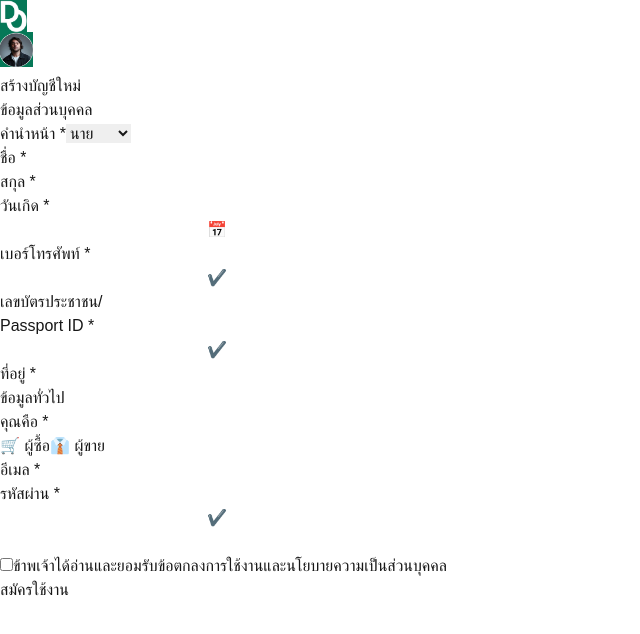
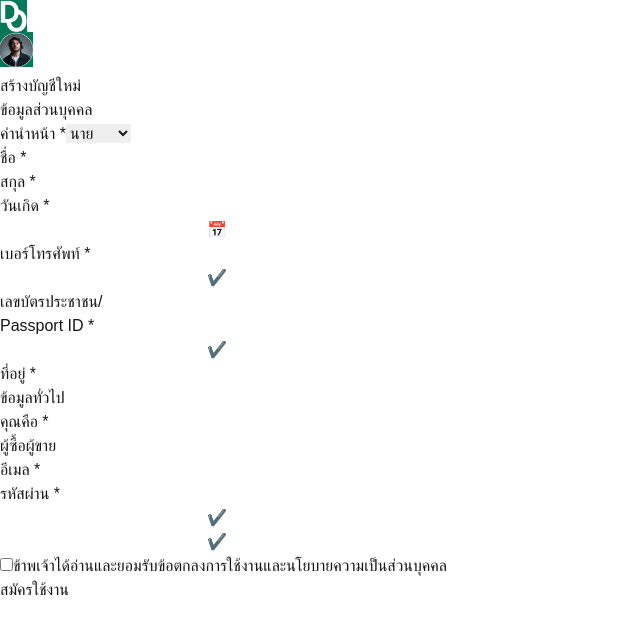
Before and after one commit to Dongy-SE2/dongy-frontend, a Next.js app: page /register in a window 1280 px wide. Shown: the top 634 px of the page, without its empty margins (0-640 px from the left). Built offline with nearby package versions, Linux system fonts and the light colour scheme; a web font is replaced by a local one.

Commit message:
fix layout

```diff
--- a/src/app/register/page.tsx
+++ b/src/app/register/page.tsx
@@ -10,31 +10,30 @@ export default function Register() {
   const [checked, setChecked] = useState(false);
 
   return (
+    <div className="mx-auto flex flex-col items-center min-h-screen bg-[#F6F7F9] bg-auto">
 
-    <div className="flex flex-col items-center min-h-screen bg-[#F6F7F9] bg-auto">
+      {/* Container for Heading + First Form */}
+      <div className="max-w-5xl w-full p-8 flex justify-between space-x-8">
 
-      <h1 className="flex place-content-evenly">
-        <div className="w-[300px] h-[80px] font-semibold text-black text-3xl px-6 py-4 text-left">
-          สร้างบัญชีใหม่
-        </div>
-      </h1>
+        <div className="w-1/2">
+          {/* Heading aligned directly above the first form */}
+          <h1 className="text-left font-semibold text-black text-3xl mb-4">
+            สร้างบัญชีใหม่
+          </h1>
 
-      <div className="max-w-5xl w-full  p-8  flex justify-between">
-
-
-
-        <div className="w-1/2 p-4">
-
-          <RegistrationForm/>
+          {/* First Form: Personal Information */}
+          <div className="p-4">
+            <RegistrationForm />
+          </div>
         </div>
 
-
-        <div className="w-1/2 p-4">
-          <div className="mb-8">
+        {/* Second form on the right */}
+        <div className="w-1/2 p-4 mt-14">
+          <div className="mb-16">
             <RegistrationForm2 />
           </div>
           <AgreementForm />
-</div>
+        </div>
       </div>
     </div>
   );
--- a/src/components/loginForm.tsx
+++ b/src/components/loginForm.tsx
@@ -21,7 +21,7 @@ export default function LoginForm() {
           <div className="flex gap-4">
             <button
               className={cn(
-                "flex-1 py-2 rounded-lg border w-32 h-14",
+                "flex-1 py-2 rounded-lg border w-28 h-14",
                 role === "buyer"
                   ? "bg-gray-800 text-white border-gray-800"
                   : "bg-white border-gray-300"
@@ -32,7 +32,7 @@ export default function LoginForm() {
             </button>
             <button
               className={cn(
-                "flex-1 py-2 rounded-lg border w-32 h-14",
+                "flex-1 py-2 rounded-lg border w-28 h-14",
                 role === "seller"
                   ? "bg-gray-800 text-white border-gray-800"
                   : "bg-white border-gray-300"
--- a/src/components/registrationForm2.tsx
+++ b/src/components/registrationForm2.tsx
@@ -16,20 +16,20 @@ export default function RegistrationForm2() {
     <Card className="max-w-md mx-auto p-6 bg-white rounded-2xl shadow-lg">
       <CardContent>
 
-        <div className="mb-4 flex items-center gap-3s">
+        <div className="mb-4 flex items-center gap-6">
           <label className="block text-gray-700 font-medium mb-2">
             คุณคือ <span className="text-red-500">*</span>
           </label>
           <div className="flex gap-4 ">
             <button
-              className={`flex-1 py-2 rounded-lg border w-32 h-14 ${
+              className={`flex-1 py-2 rounded-lg border w-40 h-14 ${
                 role === "buyer"
                   ? "bg-gray-800 text-white border-gray-800"
                   : "bg-white border-gray-300"
               }`}
               onClick={() => setRole("buyer")}
             >
-              🛒 ผู้ซื้อ
+              ผู้ซื้อ
             </button>
             <button
               className={`flex-1 py-2 rounded-lg border ${
@@ -39,13 +39,13 @@ export default function RegistrationForm2() {
               }`}
               onClick={() => setRole("seller")}
             >
-              👔 ผู้ขาย
+              ผู้ขาย
             </button>
           </div>
         </div>
 
 
-        <div className="mb-4 flex items-center gap-3">
+        <div className="mb-4 flex items-center gap-8">
           <label className="block text-gray-700 font-medium mb-1 ">
             อีเมล <span className="text-red-500">*</span>
           </label>
@@ -69,18 +69,21 @@ export default function RegistrationForm2() {
               onChange={(e) => setPassword(e.target.value)}
               className="block my-3 bg-gray-100 px-4 py-2 rounded-[8px] text-sm w-64"
             />
-            <span className="absolute right-2 top-2 text-green-500">✔️</span>
+            <span className="absolute right-3 top-4 text-green-500">✔️</span>
           </div>
         </div>
 
 
-        <div className="mb-6 ">
+        <div className=" ml-20">
+          <div className="relative">
           <Input
             type="password"
             value={confirmPassword}
             onChange={(e) => setConfirmPassword(e.target.value)}
             className="block my-3 bg-gray-100 px-4 py-2 rounded-[8px] text-sm w-64"
           />
+          <span className="absolute right-3 top-1 text-green-500">✔️</span>
+          </div>
         </div>
 
 
```
Also changed, not shown: src/app/user/profile/page.tsx (+7 -6 lines), src/components/ProfileImageUploader.tsx (+4 -5 lines).
